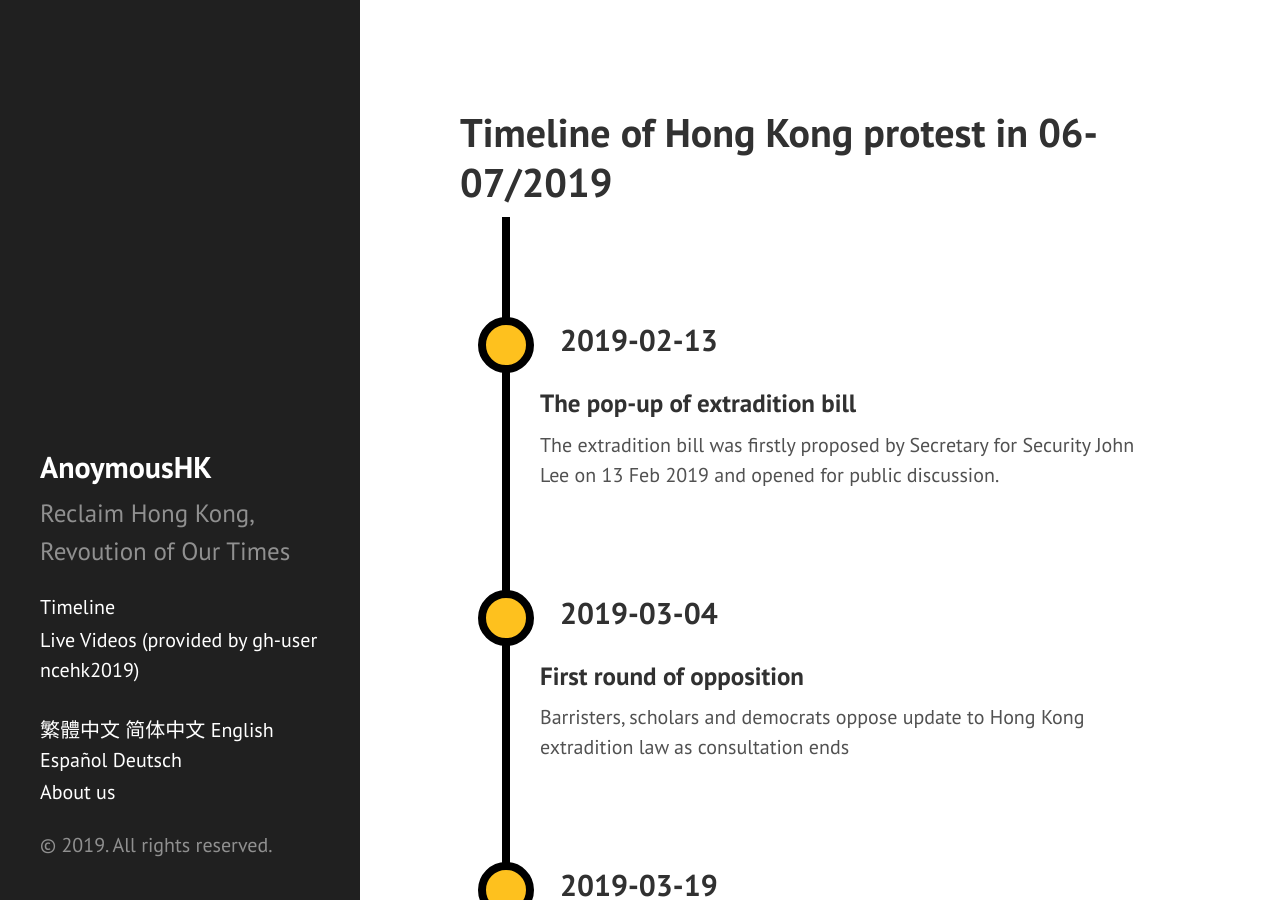
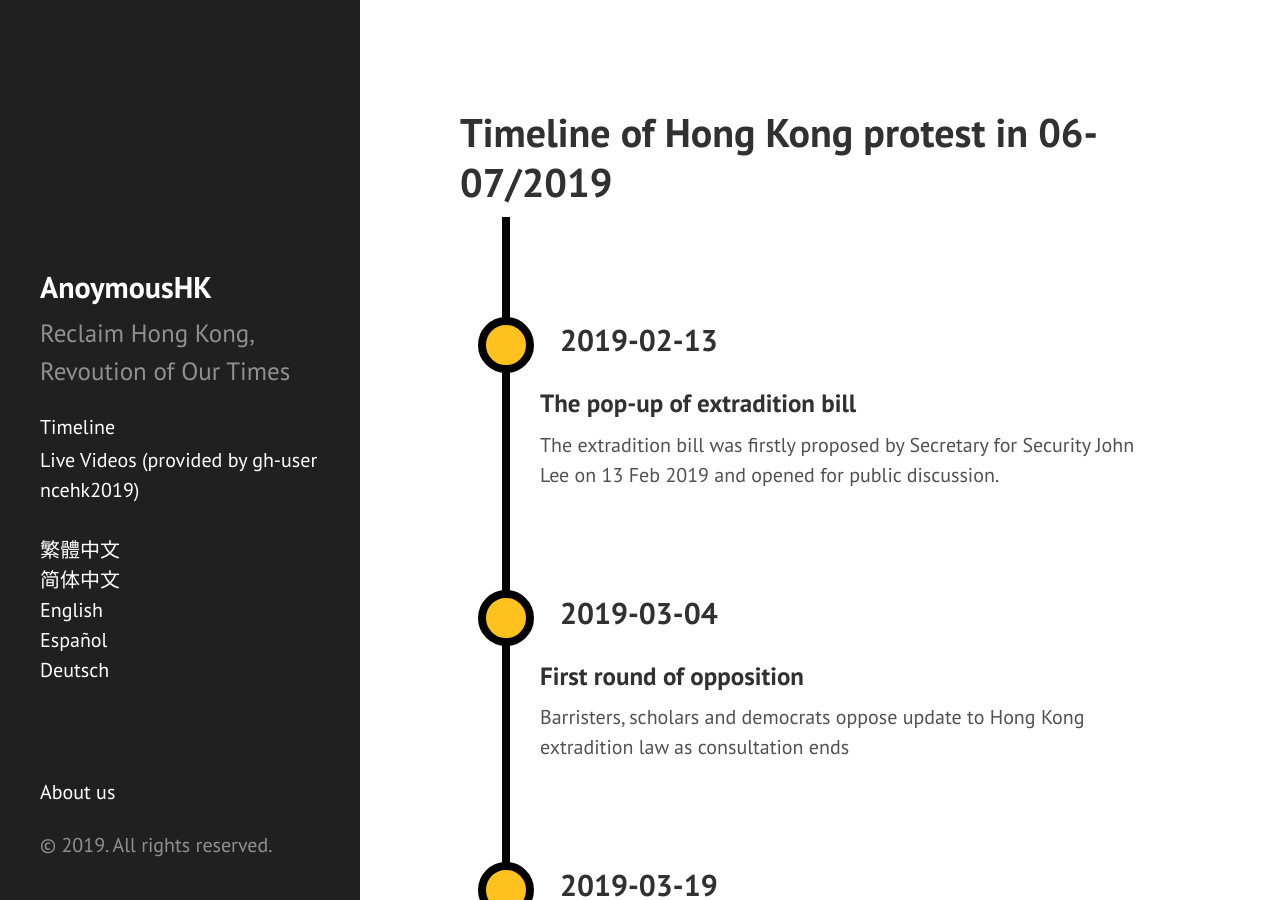
Before and after one commit to anonymous-hk/revo_hk, a Jekyll site: the page built from en/index.md, in a window 1280 px wide and 900 px high. Built offline with Jekyll 4.4.1, drawn with Linux system fonts in a browser that asks for light colours.

Commit message:
language fix

```diff
--- a/_includes/sidebar.html
+++ b/_includes/sidebar.html
@@ -15,12 +15,14 @@
       <a href="https://ncehk2019.github.io/nce-live/">Live Videos (provided by gh-user ncehk2019)</a>
       <br>
       <br>
-      <a href="{{ site.url }}{{ site.baseurl }}/zh-ht">繁體中文</a>
-      <a href="{{ site.url }}{{ site.baseurl }}/zh-hs">简体中文</a>
-      <a href="{{ site.url }}{{ site.baseurl }}/en">English</a>
-      <a href="{{ site.url }}{{ site.baseurl }}/es">Español</a>
-      <a href="{{ site.url }}{{ site.baseurl }}/de">Deutsch</a>
-
+      <a href="{{ site.url }}{{ site.baseurl }}/zh-ht">繁體中文</a><br>
+      <a href="{{ site.url }}{{ site.baseurl }}/zh-hs">简体中文</a><br>
+      <a href="{{ site.url }}{{ site.baseurl }}/en">English</a><br>
+      <a href="{{ site.url }}{{ site.baseurl }}/es">Español</a><br>
+      <a href="{{ site.url }}{{ site.baseurl }}/de">Deutsch</a><br>
+      <br>
+      <br>
+      <br>
 
       {% comment %}
         The code below dynamically generates a sidebar nav of pages with
```
